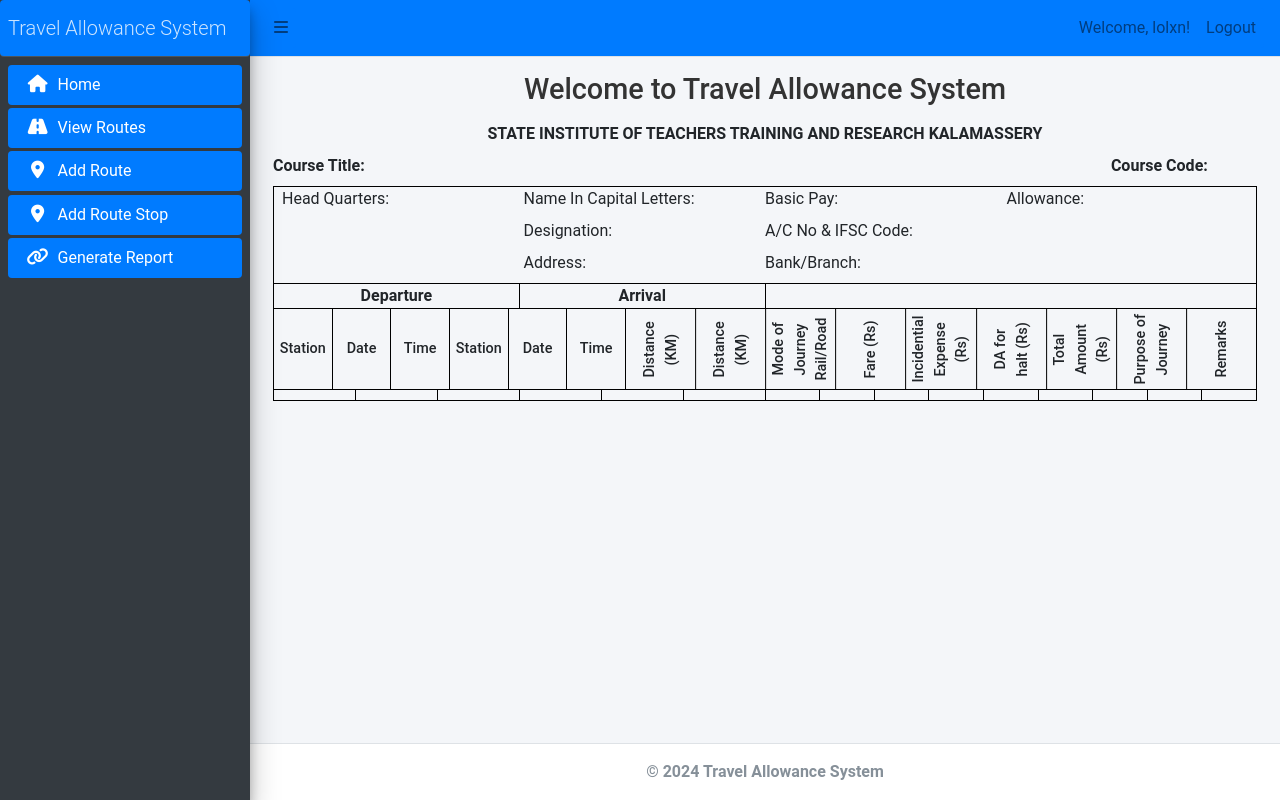
After one commit to afsxl/Travel-Allowance, a Django app: page /ta/generate_report/ in a window 1280 px wide. The commit adds this page. Run offline with Django 4.2, Linux system fonts and the light colour scheme; a user stored in the database is signed in; some libraries are stand-ins or nearby versions.

Commit message:
report added

```diff
--- /dev/null
+++ b/ta/static/css/pdfGenerate.css
@@ -0,0 +1,156 @@
+.report-container-heading {
+	width: 100%;
+	text-align: center;
+}
+.report-container-col-1 {
+	width: 95%;
+	display: flex;
+	justify-content: space-between;
+}
+.report-container-col-2 {
+	border: 1px solid rgb(0, 0, 0);
+	padding-inline: 0.5rem;
+	display: flex;
+	> span {
+		display: flex;
+		flex-direction: column;
+		flex: 1;
+		> label {
+			font-weight: 400 !important;
+		}
+	}
+}
+.report-container-col-3 {
+	display: flex;
+	> span {
+		border: 1px solid black;
+		border-top: none;
+		display: flex;
+		flex: 1;
+		> label {
+			flex: 1;
+			display: flex;
+			place-items: center;
+			justify-content: center;
+			padding: 0 !important;
+			margin: 0 !important;
+		}
+		:first-child {
+			border-right: 1px solid black;
+		}
+	}
+	> :first-child {
+		border-right: none;
+	}
+}
+
+.report-container-col-4 {
+	display: flex;
+	> span {
+		display: flex;
+		border: 1px solid black;
+		border-top: none;
+		flex: 1;
+		> div {
+			flex: 1;
+			width: 100%;
+			display: flex;
+			border-right: 1px solid black;
+			> label {
+				flex: 1;
+				display: flex;
+				place-items: center;
+				justify-content: center;
+				padding: 0 !important;
+				margin: 0 !important;
+				border-right: 1px solid black;
+				font-size: 0.9rem;
+				font-weight: 500 !important;
+			}
+			> :last-child {
+				border-right: none;
+			}
+		}
+		> :last-child {
+			border-right: none;
+		}
+	}
+	> :first-child {
+		border-right: none;
+	}
+	> :last-child {
+		> p {
+			writing-mode: vertical-rl !important;
+			transform: rotate(180deg);
+			word-wrap: break-word;
+			text-align: center;
+			padding: 5px !important;
+			margin: 0 !important;
+			flex: 1;
+			border-right: 1px solid black;
+			width: 70px;
+			font-size: 0.9rem;
+			display: flex;
+			place-items: center;
+			justify-content: center;
+			font-weight: 500 !important;
+		}
+		> :first-child {
+			border-right: none;
+		}
+		display: flex;
+		flex-direction: row;
+	}
+}
+.report-container-col-5 {
+	display: flex;
+	flex-direction: column;
+	> div {
+		display: flex;
+		> span {
+			display: flex;
+			border: 1px solid black;
+			border-top: none;
+			flex: 1;
+			> div {
+				flex: 1;
+				width: 100%;
+				display: flex;
+				border-right: 1px solid black;
+				> label {
+					flex: 1;
+					display: flex;
+					place-items: center;
+					justify-content: center;
+					padding: 0 !important;
+					margin: 0 !important;
+					border-right: 1px solid black;
+				}
+				> :last-child {
+					border-right: none;
+				}
+			}
+			> :last-child {
+				border-right: none;
+			}
+		}
+		> :first-child {
+			border-right: none;
+		}
+		> :last-child {
+			> p {
+				word-wrap: break-word;
+				text-align: center;
+				padding-block: 5px !important;
+				margin: 0 !important;
+				flex: 1;
+				border-left: 1px solid black;
+			}
+			> :first-child {
+				border-left: none;
+			}
+			display: flex;
+			flex-direction: row;
+		}
+	}
+}
--- /dev/null
+++ b/ta/templates/generate_report.html
@@ -0,0 +1,144 @@
+{% extends 'home.html' %}
+{% load static %}
+{% block title%}AddLinks{%endblock%}
+ {% block content %}
+<link rel="stylesheet" href="{% static 'css/pdfGenerate.css' %}" />
+<section class="report-container" id="pdfToPrint">
+	<label class="report-container-heading"
+		>STATE INSTITUTE OF TEACHERS TRAINING AND RESEARCH KALAMASSERY</label
+	>
+	<div class="report-container-col-1">
+		<label>Course Title:</label>
+		<label>Course Code:</label>
+	</div>
+	<div class="report-container-col-2">
+		<span>
+			<label>Head Quarters:</label>
+		</span>
+		<span>
+			<label>Name In Capital Letters:</label>
+			<label>Designation:</label>
+			<label>Address:</label>
+		</span>
+		<span>
+			<label>Basic Pay:</label>
+			<label>A/C No & IFSC Code:</label>
+			<label>Bank/Branch:</label>
+		</span>
+		<span>
+			<label>Allowance:</label>
+		</span>
+	</div>
+	<div class="report-container-col-3">
+		<span>
+			<label>Departure</label>
+			<label>Arrival</label>
+		</span>
+		<span></span>
+	</div>
+	<div class="report-container-col-4">
+		<span>
+			<div>
+				<label>Station</label>
+				<label>Date</label>
+				<label>Time</label>
+			</div>
+			<div>
+				<label>Station</label>
+				<label>Date</label>
+				<label>Time</label>
+			</div>
+		</span>
+		<span>
+			<p>Distance <br />(KM)</p>
+			<p>Distance <br />(KM)</p>
+			<p>
+				Mode of<br />
+				Journey <br />Rail/Road
+			</p>
+			<p>Fare (Rs)</p>
+			<p>
+				Incidential<br />
+				Expense<br />(Rs)
+			</p>
+			<p>
+				DA for<br />
+				halt (Rs)
+			</p>
+			<p>
+				Total<br />
+				Amount <br />(Rs)
+			</p>
+			<p>
+				Purpose of<br />
+				Journey
+			</p>
+			<p>Remarks</p>
+		</span>
+	</div>
+	<div class="report-container-col-5">
+		<div>
+			<span>
+				<div>
+					<label></label>
+					<label></label>
+					<label></label>
+				</div>
+				<div>
+					<label></label>
+					<label></label>
+					<label></label>
+				</div>
+			</span>
+			<span>
+				<p></p>
+				<p></p>
+				<p></p>
+				<p></p>
+				<p></p>
+				<p></p>
+				<p></p>
+				<p></p>
+				<p></p>
+			</span>
+		</div>
+
+	</div>
+</section>
+
+{% comment %} <button id="downloadPdfBtn">Download PDF</button> {% endcomment %}
+
+<script src="https://cdnjs.cloudflare.com/ajax/libs/html2canvas/1.4.1/html2canvas.min.js"></script>
+<script src="https://cdnjs.cloudflare.com/ajax/libs/jspdf/2.5.1/jspdf.umd.min.js"></script>
+
+<script>
+	document
+		.getElementById("downloadPdfBtn")
+		.addEventListener("click", function () {
+			const { jsPDF } = window.jspdf;
+			const pdf = new jsPDF("l", "mm", "a4"); // Landscape A4
+			const element = document.getElementById("pdfToPrint");
+
+			html2canvas(element, { scale: 2 }).then((canvas) => {
+				const imgData = canvas.toDataURL("image/png");
+
+				// A4 Page Dimensions (landscape)
+				const pageWidth = 297; // A4 width in mm (landscape)
+				const pageHeight = 210; // A4 height in mm (landscape)
+
+				// Image Dimensions
+				const imgWidth = pageWidth - 20; // Scale width to fit A4 width
+				const imgHeight = (canvas.height * imgWidth) / canvas.width; // Maintain aspect ratio
+
+				// Calculate center position
+				const x = (pageWidth - imgWidth) / 2; // Center horizontally
+				const y = (pageHeight - imgHeight) / 4; // Center vertically
+
+				// Add image to PDF at calculated position
+				pdf.addImage(imgData, "PNG", x, y, imgWidth, imgHeight);
+				pdf.save("download.pdf");
+			});
+		});
+</script>
+
+{% endblock %}
--- a/ta/templates/home.html
+++ b/ta/templates/home.html
@@ -1,23 +1,31 @@
 <!DOCTYPE html>
 <html lang="en">
-
 	<head>
-    <meta charset="UTF-8">
-    <meta name="viewport" content="width=device-width, initial-scale=1.0">
+		<meta charset="UTF-8" />
+		<meta name="viewport" content="width=device-width, initial-scale=1.0" />
 		<title>{% block title %}Home{% endblock %}</title>
 
 		<!-- Font Awesome -->
-    <link rel="stylesheet" href="https://cdnjs.cloudflare.com/ajax/libs/font-awesome/6.0.0-beta3/css/all.min.css">
+		<link
+			rel="stylesheet"
+			href="https://cdnjs.cloudflare.com/ajax/libs/font-awesome/6.0.0-beta3/css/all.min.css"
+		/>
 
 		<!-- AdminLTE CSS -->
-    <link href="https://cdn.jsdelivr.net/npm/admin-lte@3.2.0/dist/css/adminlte.min.css" rel="stylesheet">
+		<link
+			href="https://cdn.jsdelivr.net/npm/admin-lte@3.2.0/dist/css/adminlte.min.css"
+			rel="stylesheet"
+		/>
 
 		<!-- Bootstrap CSS -->
-    <link href="https://stackpath.bootstrapcdn.com/bootstrap/4.5.2/css/bootstrap.min.css" rel="stylesheet">
+		<link
+			href="https://stackpath.bootstrapcdn.com/bootstrap/4.5.2/css/bootstrap.min.css"
+			rel="stylesheet"
+		/>
 
 		<style>
 			body {
-            font-family: 'Roboto', Arial, sans-serif;
+				font-family: "Roboto", Arial, sans-serif;
 				background-color: #f9f9f9;
 				margin: 0;
 				padding: 0;
@@ -75,7 +83,7 @@
 			}
 
 			thead th {
-            background-color: #007BFF;
+				background-color: #007bff;
 				color: white;
 				padding: 15px;
 				text-align: left;
@@ -102,7 +110,7 @@
 				justify-content: center;
 				gap: 5px;
 				padding: 10px 15px;
-            background-color: #007BFF;
+				background-color: #007bff;
 				color: white;
 				text-decoration: none;
 				border-radius: 4px;
@@ -124,7 +132,9 @@
 			<nav class="main-header navbar navbar-expand navbar-light border-bottom">
 				<ul class="navbar-nav">
 					<li class="nav-item">
-                    <a class="nav-link" data-widget="pushmenu" href="#" role="button"><i class="fas fa-bars"></i></a>
+						<a class="nav-link" data-widget="pushmenu" href="#" role="button"
+							><i class="fas fa-bars"></i
+						></a>
 					</li>
 				</ul>
 
@@ -147,13 +157,19 @@
 			<!-- Sidebar -->
 			<aside class="main-sidebar sidebar-dark-primary elevation-4">
 				<a href="{% url 'home' %}" class="brand-link">
-                <span class="brand-text font-weight-light">Travel Allowance System</span>
+					<span class="brand-text font-weight-light"
+						>Travel Allowance System</span
+					>
 				</a>
 
 				<div class="sidebar">
 					<nav class="mt-2">
-                    <ul class="nav nav-pills nav-sidebar flex-column" data-widget="treeview" role="menu"
-                        data-accordion="false">
+						<ul
+							class="nav nav-pills nav-sidebar flex-column"
+							data-widget="treeview"
+							role="menu"
+							data-accordion="false"
+						>
 							<li class="nav-item">
 								<a href="{% url 'home' %}" class="nav-link">
 									<i class="nav-icon fas fa-home"></i>
@@ -179,13 +195,11 @@
 								</a>
 							</li>
 							<li class="nav-item">
-                            <a href="{% url 'select_route_for_link' %}" class="nav-link">
+								<a href="{% url 'generate_report' %}" class="nav-link">
 									<i class="nav-icon fas fa-link"></i>
-                                <p>Select Route for Link</p>
+									<p>Generate Report</p>
 								</a>
 							</li>
-
-
 						</ul>
 					</nav>
 				</div>
@@ -218,5 +232,4 @@
 		<script src="https://code.jquery.com/jquery-3.6.0.min.js"></script>
 		<script src="https://cdn.jsdelivr.net/npm/admin-lte@3.2.0/dist/js/adminlte.min.js"></script>
 	</body>
-
 </html>
--- a/ta/urls.py
+++ b/ta/urls.py
@@ -18,12 +18,10 @@ urlpatterns = [
     path("view-routes/", views.view_routes, name="view_routes"),
     path("add-route-stop/", views.add_route_stop, name="add_route_stop"),
     path(
-        "select-route-for-link/",
-        views.select_route_for_link,
-        name="select_route_for_link",
+        "generate_report/",
+        views.generate_report,
+        name="generate_report",
     ),
-    # Place management
-    path("search-places/", views.search_route_stops, name="search_places"),
     path("search-route-stops/", views.search_route_stops, name="search_route_stops"),
 ]
 
--- a/ta/views.py
+++ b/ta/views.py
@@ -208,6 +208,6 @@ def search_route_stops(request):
 
 
 @login_required
-def select_route_for_link(request):
+def generate_report(request):
     routes = Route.objects.all()
-    return render(request, "select_route_for_link.html", {"routes": routes})
+    return render(request, "generate_report.html", {"routes": routes})
```
Also changed, not shown: db.sqlite3. Lines whose indentation alone changed are shown as unchanged.
